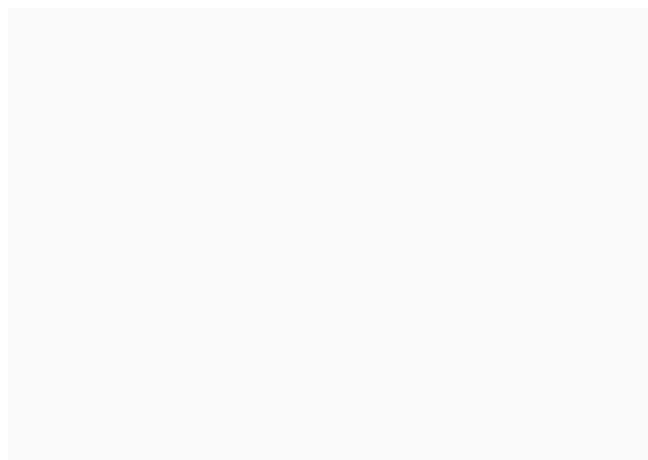
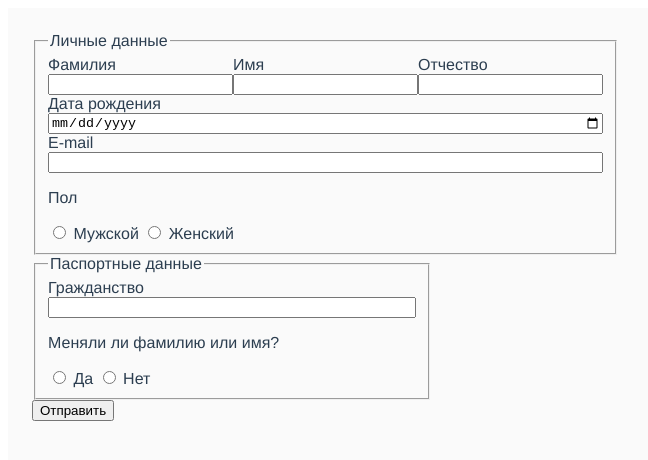
Before and after one commit to ozon-edu-vue-2021/required-task-4-fudgi, a Vue app: page / in a window 1280 px wide. Shown: the top 460 px of the page, without its empty margins (0-648 px from the left). Built offline with nearby package versions, Linux system fonts and the light colour scheme.

Commit message:
Основная форма

```diff
--- /dev/null
+++ b/src/assets/data/field-config.js
@@ -0,0 +1,135 @@
+const field = {
+  LAST_NAME: "lastName",
+  FIRST_NAME: "firstName",
+  SECOND_NAME: "secondName",
+  BIRTH_DATE: "birthDate",
+  EMAIL: "email",
+  SEX: "sex",
+  CITIZENSHIP: "citizenship",
+  //RUSSIAN
+  PASSPORT_SERIES: "passport_series",
+  PASSPORT_NUMBER: "passport_number",
+  PASSPORT_DATE: "passport_date",
+  //NOT_RUSSIAN
+  FOREIGN_LAST_NAME: "foreignLastName",
+  FOREIGN_FIRST_NAME: "foreignFirstName",
+  FOREIGN_PASSPORT_NUMBER: "foreignPassportNumber",
+  FOREIGN_COUNTRY_ORIGIN: "foreignCountryOrigin",
+  FOREIGN_PASSPORT_TYPE: "foreignPassportType",
+  //ADDITIONAL
+  LAST_NAME_CHANGED: "lastNameChanged",
+  PREVIOUS_LAST_NAME: "previousLastName",
+  PREVIOUS_FIRST_NAME: "previousFirstName",
+};
+
+const fieldData = {
+  [field.LAST_NAME]: {
+    type: "text",
+    label: "Фамилия",
+    field: field.LAST_NAME,
+  },
+  [field.FIRST_NAME]: {
+    type: "text",
+    label: "Имя",
+    field: field.FIRST_NAME,
+  },
+  [field.SECOND_NAME]: {
+    type: "text",
+    label: "Отчество",
+    field: field.SECOND_NAME,
+  },
+  [field.BIRTH_DATE]: {
+    type: "date",
+    label: "Дата рождения",
+    field: field.BIRTH_DATE,
+  },
+  [field.EMAIL]: {
+    type: "email",
+    label: "E-mail",
+    field: field.EMAIL,
+  },
+  [field.SEX]: {
+    type: "radio",
+    label: "Пол",
+    field: field.SEX,
+    options: [
+      { value: "male", text: "Мужской" },
+      { value: "female", text: "Женский" },
+    ],
+  },
+  [field.CITIZENSHIP]: {
+    type: "",
+    label: "Гражданство",
+    list: "citizenships",
+    field: field.CITIZENSHIP,
+    options: [],
+  },
+  //RUSSIAN
+  [field.PASSPORT_SERIES]: {
+    type: "number",
+    label: "Серия паспорта",
+    field: field.PASSPORT_SERIES,
+  },
+  [field.PASSPORT_NUMBER]: {
+    type: "number",
+    label: "Номер паспорта",
+    field: field.PASSPORT_NUMBER,
+  },
+  [field.PASSPORT_DATE]: {
+    type: "date",
+    label: "Дата выдачи",
+    field: field.PASSPORT_DATE,
+  },
+  //NOT_RUSSIAN
+  [field.FOREIGN_LAST_NAME]: {
+    type: "text",
+    label: "Фамилия на латиниц",
+    field: field.FOREIGN_LAST_NAME,
+  },
+  [field.FOREIGN_FIRST_NAME]: {
+    type: "text",
+    label: "Имя на латинице",
+    field: field.FOREIGN_FIRST_NAME,
+  },
+  [field.FOREIGN_PASSPORT_NUMBER]: {
+    type: "number",
+    label: "Номер паспорта",
+    field: field.FOREIGN_PASSPORT_NUMBER,
+  },
+  [field.FOREIGN_COUNTRY_ORIGIN]: {
+    type: "",
+    label: "Страна выдачи",
+    list: "countries",
+    field: field.FOREIGN_COUNTRY_ORIGIN,
+    options: [],
+  },
+  [field.FOREIGN_PASSPORT_TYPE]: {
+    type: "",
+    label: "Тип паспорта",
+    list: "passportTypes",
+    field: field.FOREIGN_PASSPORT_TYPE,
+    options: [],
+  },
+  //ADDITIONAL
+  [field.LAST_NAME_CHANGED]: {
+    type: "radio",
+    label: "Меняли ли фамилию или имя?",
+    field: field.LAST_NAME_CHANGED,
+    options: [
+      { value: "yes", text: "Да" },
+      { value: "no", text: "Нет" },
+    ],
+  },
+  [field.PREVIOUS_LAST_NAME]: {
+    type: "text",
+    label: "Предыдущая фамилия",
+    field: field.PREVIOUS_LAST_NAME,
+  },
+  [field.PREVIOUS_FIRST_NAME]: {
+    type: "text",
+    label: "Предыдущее имя",
+    field: field.PREVIOUS_FIRST_NAME,
+  },
+};
+
+export { field, fieldData };
--- /dev/null
+++ b/src/components/Checkable.vue
@@ -0,0 +1,39 @@
+<template>
+  <div>
+    <p v-if="label">{{ label }}</p>
+    <label v-for="option in options" :key="option.value">
+      <input
+        :type="type"
+        :value="option.value"
+        :name="field"
+        @input="$emit('input', $event.target.value)"
+      />
+      {{ option.text }}
+    </label>
+  </div>
+</template>
+
+<script>
+export default {
+  props: {
+    label: {
+      type: String,
+      default: () => "",
+    },
+    field: {
+      type: String,
+      default: () => "",
+    },
+    options: {
+      type: Array,
+      default: () => [],
+    },
+    type: {
+      type: String,
+      default: () => "",
+    },
+  },
+};
+</script>
+
+<style scoped></style>
--- a/src/components/Form.vue
+++ b/src/components/Form.vue
@@ -1,17 +1,194 @@
 <template>
-  <div class="form"></div>
+  <form class="form">
+    <fieldset>
+      <legend>Личные данные</legend>
+      <div class="row">
+        <Inputable
+          v-bind="fieldData[field.LAST_NAME]"
+          v-model="formData[field.LAST_NAME]"
+        />
+        <Inputable
+          v-bind="fieldData[field.FIRST_NAME]"
+          v-model="formData[field.FIRST_NAME]"
+        />
+
+        <Inputable
+          v-bind="fieldData[field.SECOND_NAME]"
+          v-model="formData[field.SECOND_NAME]"
+        />
+      </div>
+
+      <Inputable
+        v-bind="fieldData[field.BIRTH_DATE]"
+        v-model="formData[field.BIRTH_DATE]"
+      />
+
+      <Inputable
+        v-bind="fieldData[field.EMAIL]"
+        v-model="formData[field.EMAIL]"
+      />
+
+      <Checkable v-bind="fieldData[field.SEX]" v-model="formData[field.SEX]" />
+    </fieldset>
+
+    <fieldset>
+      <legend>Паспортные данные</legend>
+
+      <Inputable
+        v-bind="fieldData[field.CITIZENSHIP]"
+        v-model="formData[field.CITIZENSHIP]"
+      >
+        <datalist id="citizenships">
+          <option v-for="item in citizenships" :value="item" :key="item" />
+        </datalist>
+      </Inputable>
+
+      <div v-if="isRussian" class="row">
+        <Inputable
+          v-bind="fieldData[field.PASSPORT_SERIES]"
+          v-model="formData[field.PASSPORT_SERIES]"
+        />
+        <Inputable
+          v-bind="fieldData[field.PASSPORT_NUMBER]"
+          v-model="formData[field.PASSPORT_NUMBER]"
+        />
+        <Inputable
+          v-bind="fieldData[field.PASSPORT_DATE]"
+          v-model="formData[field.PASSPORT_DATE]"
+        />
+      </div>
+
+      <div v-else-if="isForeign" class="foreign">
+        <div class="row">
+          <Inputable
+            v-bind="fieldData[field.FOREIGN_LAST_NAME]"
+            v-model="formData[field.FOREIGN_LAST_NAME]"
+          />
+          <Inputable
+            v-bind="fieldData[field.FOREIGN_FIRST_NAME]"
+            v-model="formData[field.FOREIGN_FIRST_NAME]"
+          />
+        </div>
+        <span
+          >Иностранцы заполняют литинскими буквами. Например, Ivanov Ivan
+        </span>
+        <div class="row">
+          <Inputable
+            v-bind="fieldData[field.FOREIGN_PASSPORT_NUMBER]"
+            v-model="formData[field.FOREIGN_PASSPORT_NUMBER]"
+          />
+          <Inputable
+            v-bind="fieldData[field.FOREIGN_COUNTRY_ORIGIN]"
+            v-model="formData[field.FOREIGN_COUNTRY_ORIGIN]"
+          >
+            <datalist id="countries">
+              <option v-for="item in citizenships" :value="item" :key="item" />
+            </datalist>
+          </Inputable>
+          <Inputable
+            v-bind="fieldData[field.FOREIGN_PASSPORT_TYPE]"
+            v-model="formData[field.FOREIGN_PASSPORT_TYPE]"
+          >
+            <datalist id="passportTypes">
+              <option v-for="item in passportTypes" :value="item" :key="item" />
+            </datalist>
+          </Inputable>
+        </div>
+      </div>
+
+      <Checkable
+        v-bind="fieldData[field.LAST_NAME_CHANGED]"
+        v-model="formData[field.LAST_NAME_CHANGED]"
+      />
+
+      <div v-if="isLastNameChanged" class="row">
+        <Inputable
+          v-bind="fieldData[field.PREVIOUS_LAST_NAME]"
+          v-model="formData[field.PREVIOUS_LAST_NAME]"
+        />
+        <Inputable
+          v-bind="fieldData[field.PREVIOUS_FIRST_NAME]"
+          v-model="formData[field.PREVIOUS_FIRST_NAME]"
+        />
+      </div>
+    </fieldset>
+    <button type="submit">Отправить</button>
+  </form>
 </template>
 
 <script>
+import Inputable from "@/components/Inputable";
+import Checkable from "@/components/Checkable";
+import citizenshipData from "@/assets/data/citizenships.json";
+import passportTypesData from "@/assets/data/passport-types.json";
+import { field, fieldData } from "@/assets/data/field-config.js";
+const RUSSIA = "Russia";
+
+const citizenships = Array.from(
+  new Set(citizenshipData.map(({ nationality }) => nationality))
+);
+
+const passportTypes = passportTypesData.map(({ type }) => type);
+
 export default {
+  components: {
+    Inputable,
+    Checkable,
+  },
   data() {
-    return {};
+    return {
+      formData: {
+        [field.LAST_NAME]: "",
+        [field.FIRST_NAME]: "",
+        [field.SECOND_NAME]: "",
+        [field.BIRTH_DATE]: null,
+        [field.EMAIL]: "",
+        [field.SEX]: null,
+        [field.CITIZENSHIP]: null,
+        //RUSSIAN
+        [field.PASSPORT_SERIES]: "",
+        [field.PASSPORT_NUMBER]: null,
+        [field.PASSPORT_DATE]: "",
+        //NOT_RUSSIAN
+        [field.FOREIGN_LAST_NAME]: "",
+        [field.FOREIGN_FIRST_NAME]: "",
+        [field.FOREIGN_PASSPORT_NUMBER]: "",
+        [field.FOREIGN_COUNTRY_ORIGIN]: "",
+        [field.FOREIGN_PASSPORT_TYPE]: "",
+        //ADDITIONAL
+        [field.LAST_NAME_CHANGED]: "",
+        [field.PREVIOUS_LAST_NAME]: "",
+        [field.PREVIOUS_FIRST_NAME]: "",
+      },
+      citizenships,
+      passportTypes,
+      fieldData,
+      field,
+    };
   },
   methods: {},
+  computed: {
+    isRussian() {
+      return this.formData[field.CITIZENSHIP] === RUSSIA;
+    },
+    isForeign() {
+      return (
+        this.formData[field.CITIZENSHIP] &&
+        this.formData[field.CITIZENSHIP] !== RUSSIA
+      );
+    },
+    isLastNameChanged() {
+      return this.formData[field.LAST_NAME_CHANGED] === "yes";
+    },
+  },
 };
 </script>
 
 <style scoped>
 .form {
+  max-width: 400px;
+}
+.row {
+  display: flex;
 }
 </style>
--- /dev/null
+++ b/src/components/Inputable.vue
@@ -0,0 +1,42 @@
+<template>
+  <div class="element">
+    <label v-if="label" :for="field">{{ label }}</label>
+    <input
+      v-bind="$props"
+      :id="field"
+      :name="field"
+      @input="$emit('input', $event.target.value)"
+    />
+    <slot></slot>
+  </div>
+</template>
+
+<script>
+export default {
+  props: {
+    label: {
+      type: String,
+      default: () => "",
+    },
+    field: {
+      type: String,
+      default: () => "",
+    },
+    type: {
+      type: String,
+      default: () => "",
+    },
+    list: {
+      type: String,
+      default: () => "",
+    },
+  },
+};
+</script>
+
+<style scoped>
+.element {
+  display: flex;
+  flex-direction: column;
+}
+</style>
```
Also changed, not shown: 1 other file (tests, documents, lock files or other folders).
